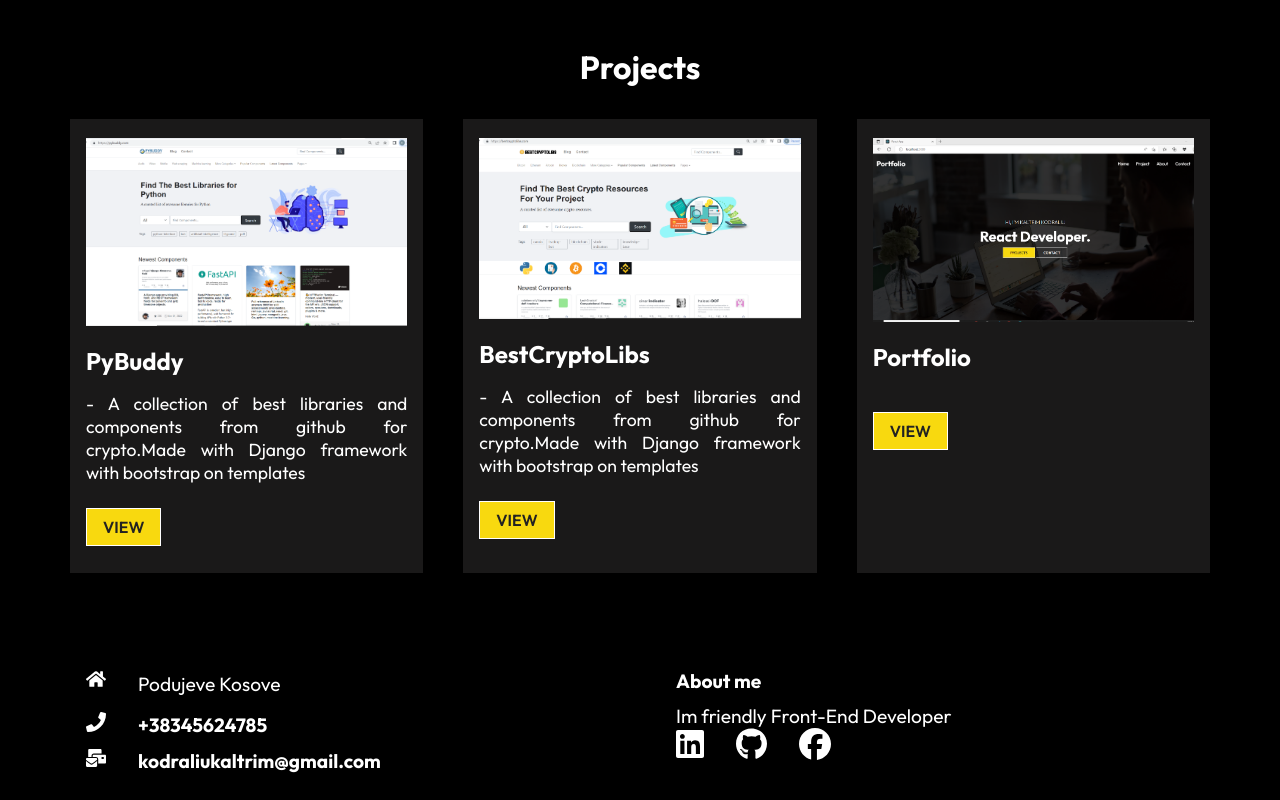
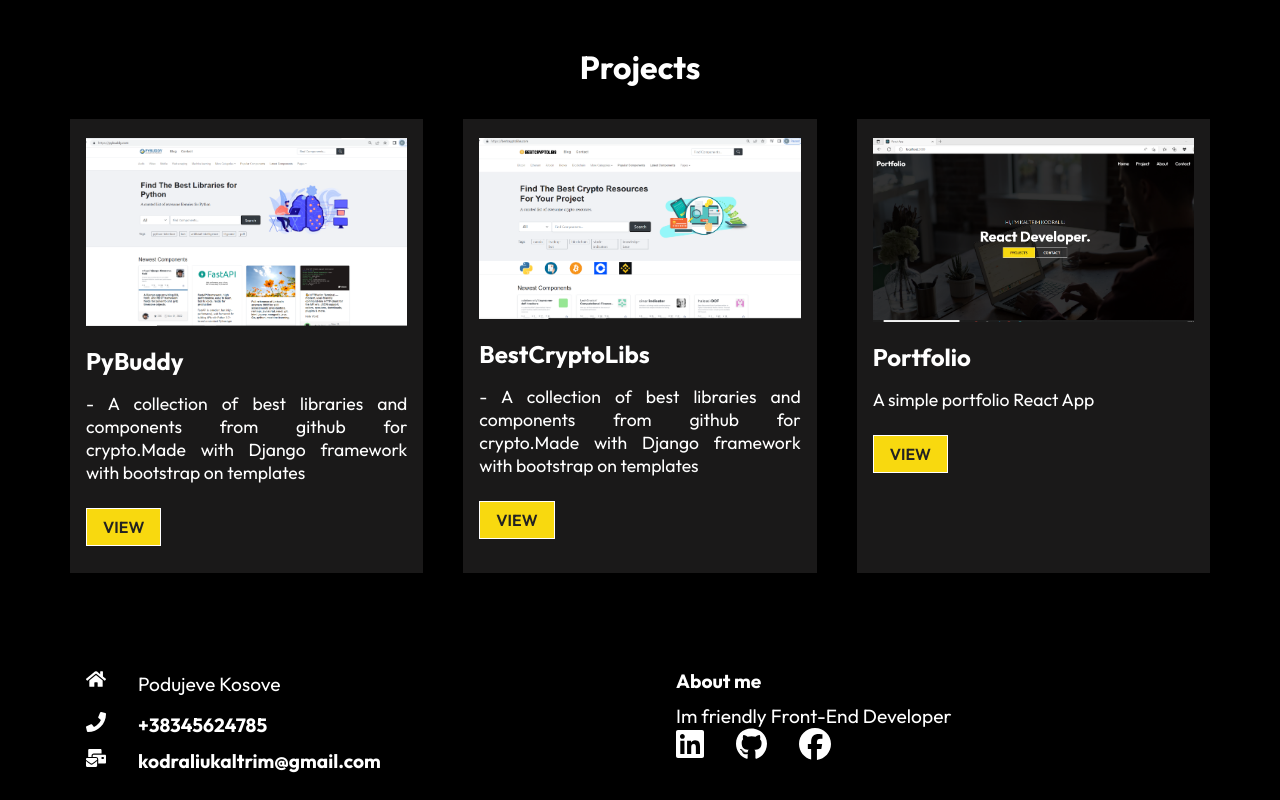
Before and after one commit to kaltrimkodraliu/portfolio, a React (Create React App) app: page / in a window 1280 px wide. Shown: the part 817-1617 px from the top of the page. Built offline with nearby package versions, Linux system fonts and the light colour scheme.

Commit message:
Added text in projects

```diff
--- a/src/components/WorkData.js
+++ b/src/components/WorkData.js
@@ -16,7 +16,7 @@ const ProjectData = [
     {
         imgsrc: "assets/111.PNG",
         title: "Portfolio",
-        text: "",
+        text: "A simple portfolio React App",
         link: "https://github.com/kaltrimkodraliu/portfolio"
     },
 ];
```
